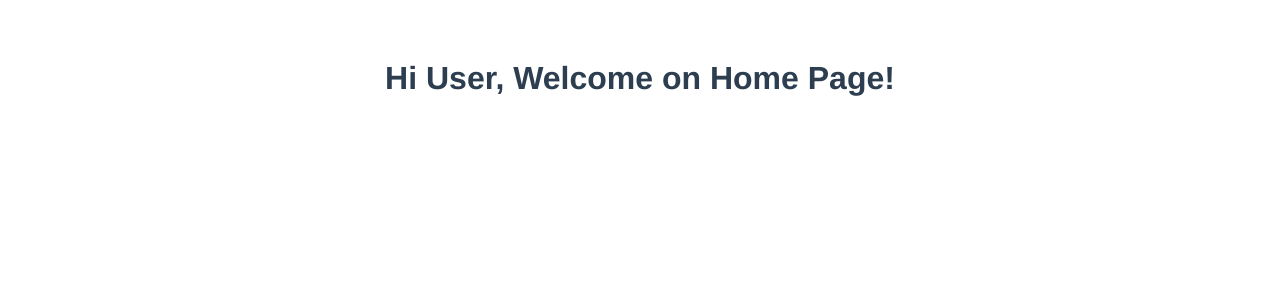
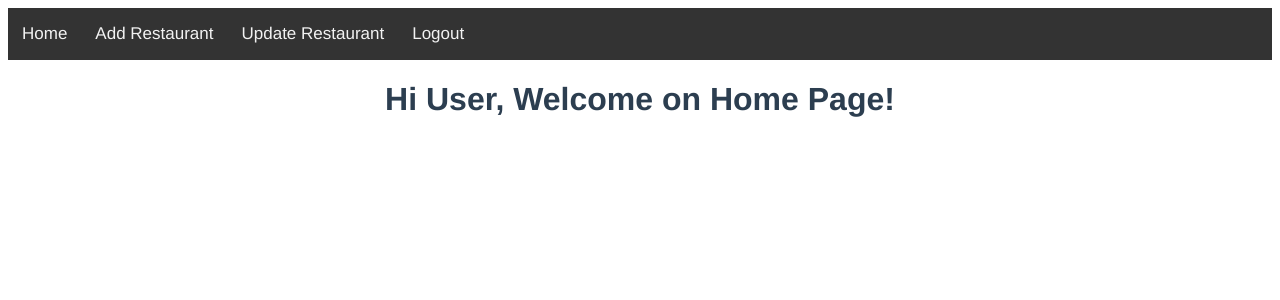
Before and after one commit to kevin504-max/restaurant-management, a Vue app: page / in a window 1280 px wide. Shown: the top 300 px of the page. Built offline with nearby package versions, Linux system fonts and the light colour scheme; sample sign-in values are in the browser's storage.

Commit message:
Header project

```diff
--- a/src/App.vue
+++ b/src/App.vue
@@ -15,7 +15,10 @@ export default {
   -moz-osx-font-smoothing: grayscale;
   text-align: center;
   color: #2c3e50;
-  margin-top: 60px;
+}
+.body {
+  padding: 0;
+  margin: 0;
 }
 .logo {
     width: 100px;
--- /dev/null
+++ b/src/components/HeaderComponent.vue
@@ -0,0 +1,34 @@
+<template>
+<div class="nav">
+    <a href="#" >Home</a>
+    <a href="#" >Add Restaurant</a>
+    <a href="#" >Update Restaurant</a>
+    <a href="#" >Logout</a>
+</div>
+</template>
+
+<script>
+export default {
+    name: "HeaderComponent"
+}
+</script>
+
+<style>
+.nav {
+    background-color: #333;
+    overflow: hidden;
+}
+.nav a {
+    float: left;
+    color: #F2F2F2;
+    padding: 16px 14px;
+    text-align: center;
+    font-size: 17px;
+    text-decoration: none;
+    transition: 0.5s;
+}
+.nav a:hover {
+    background: #DDD;
+    color: #333;
+}
+</style>
--- a/src/components/HomePage.vue
+++ b/src/components/HomePage.vue
@@ -1,10 +1,16 @@
 <template>
+<HeaderComponent />
 <h1>Hi User, Welcome on Home Page!</h1>
 </template>
 
 <script>
+import HeaderComponent from './HeaderComponent.vue';
+
 export default {
     name: "HomePage",
+    components: {
+        HeaderComponent
+    },
     mounted() {
         let user = localStorage.getItem("user-info");
 
--- a/src/components/LoginPage.vue
+++ b/src/components/LoginPage.vue
@@ -21,7 +21,7 @@ export default {
     },
     methods: {
         async login() {
-            let result = await axios.get(`http://localhost:3000/users?email=${this.email}&password=${this.password}`)
+            let result = await axios.get(`http://localhost:3000/users?email=${this.email}&password=${this.password}`);
             console.warn(result);
 
             if(result.status == 200 && result.data.lenght > 0 ) {
```
